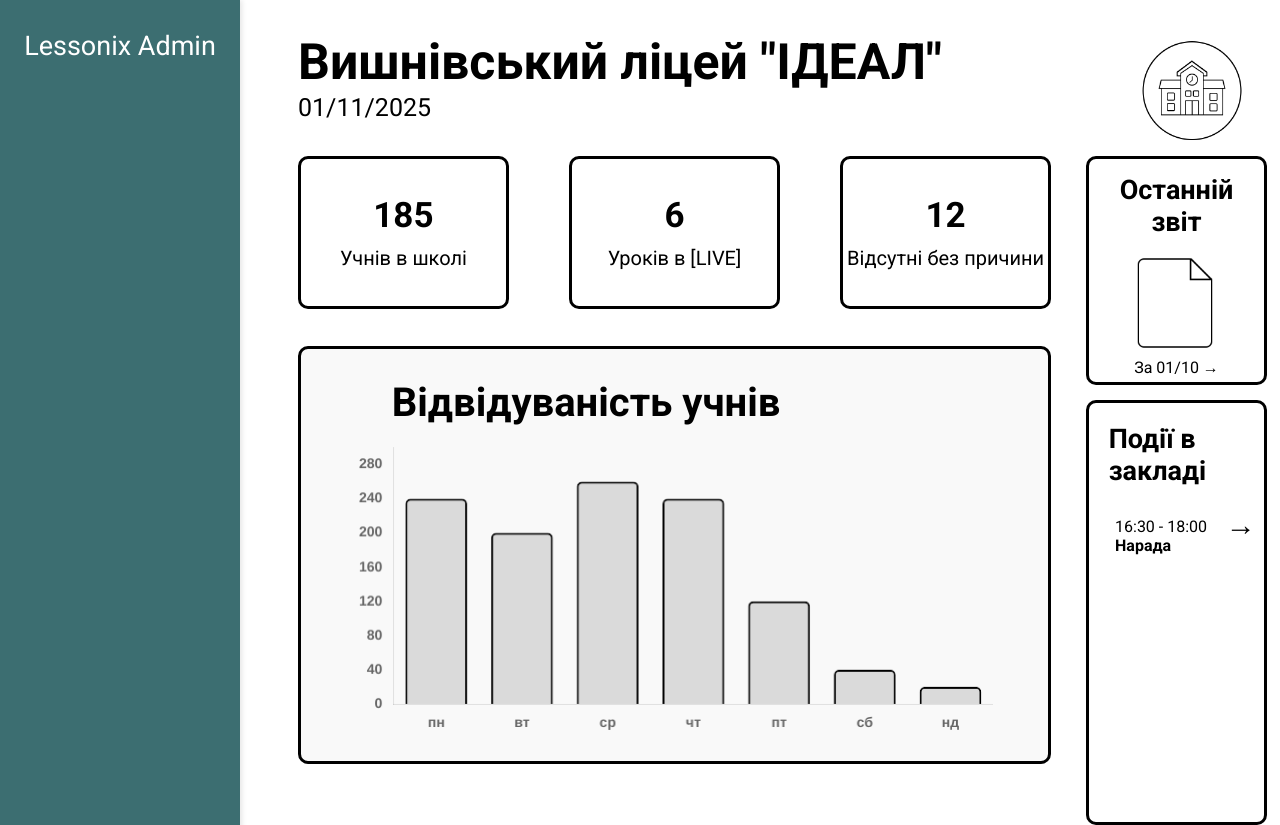
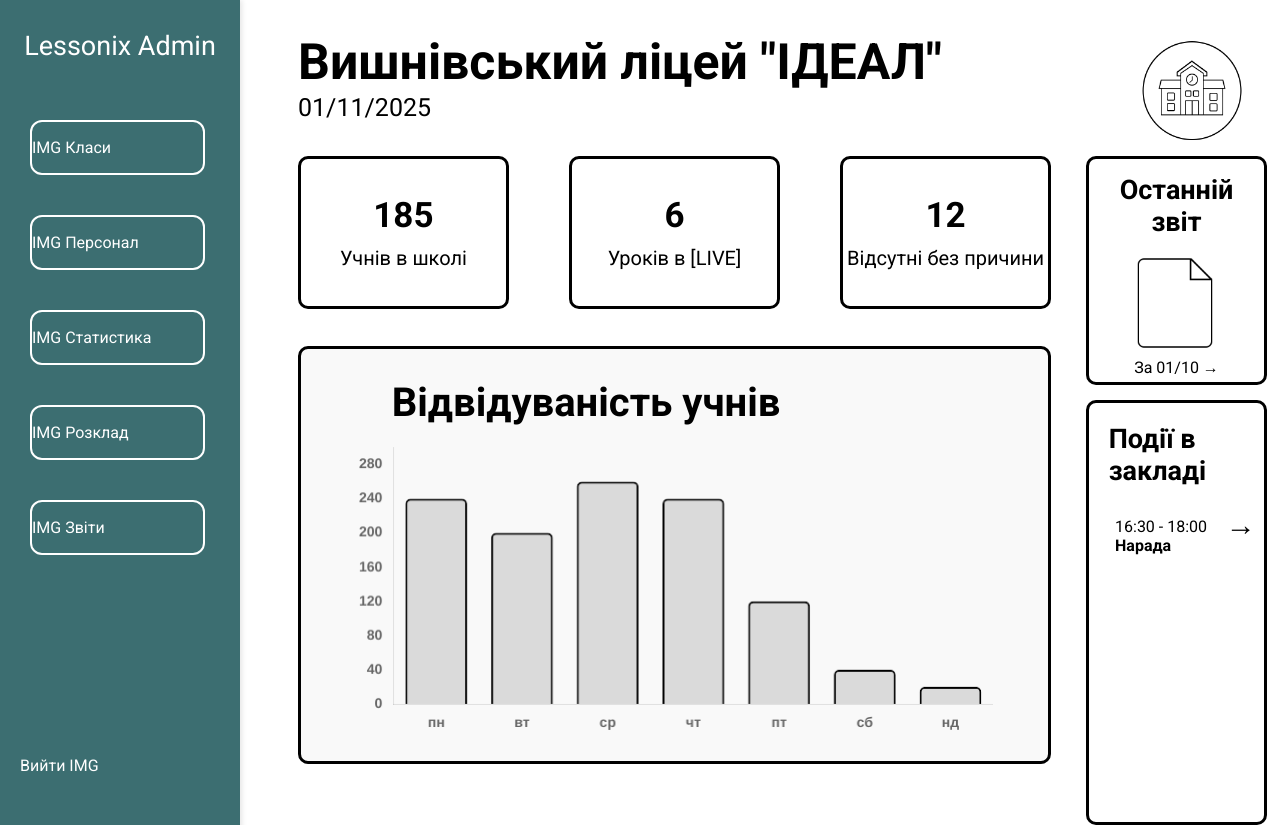
Before and after one commit to andrew-potapenko17/web-lessonixadmin, a Django app: page / in a window 1280 px wide. Run offline with Django 4.2, Linux system fonts and the light colour scheme.

Commit message:
navbar changes

```diff
--- a/lessonixadmin/static/styles/navbar.css
+++ b/lessonixadmin/static/styles/navbar.css
@@ -3,17 +3,28 @@
     top: 0;
     left: 0;
     width: 200px;
-    height: 100vh;
     background-color: #3c6e71;
     box-shadow: 2px 0 5px rgba(0, 0, 0, 0.1);
     display: flex;
     flex-direction: column;
     padding: 20px;
+    height: 100vh;
     z-index: 1000;
 }
 
 a {
     text-decoration: none;
+    color: #ffffff;
+}
+
+.navbar-content {
+    display: flex;
+    flex-direction: column;
+    height: 100%;
+}
+
+.header-title {
+    flex: 0 0 10%;
 }
 
 .header-title p {
@@ -22,3 +33,21 @@ a {
     font-size: 27px;
     margin-top: 10px;
 }
+
+.links-container {
+    flex: 0 0 80%;
+    height: 100%;
+}
+
+.classes-link, .personal-link, .statistics-link, .schedule-link, .reports-link {
+    width: 171px;
+    height: 51px;
+    border: 2px solid #ffffff;
+    border-radius: 12px;
+    display: inline-block;
+    margin: 20px 10px 20px 10px;
+}
+
+.logout-container {
+    flex: 0 0 10%;
+}
--- a/lessonixadmin/templates/navbar.html
+++ b/lessonixadmin/templates/navbar.html
@@ -10,5 +10,44 @@
 
         <div class="links-container">
 
+            <a href="/">
+                <div class="classes-link">
+                    <p>IMG Класи</p>
+                </div>
+            </a>
+
+            <a href="/">
+                <div class="personal-link">
+                    <p>IMG Персонал</p>
+                </div>
+            </a>
+
+            <a href="/">
+                <div class="statistics-link">
+                    <p>IMG Статистика</p>
+                </div>
+            </a>
+
+            <a href="/">
+                <div class="schedule-link">
+                    <p>IMG Розклад</p>
+                </div>
+            </a>
+
+            <a href="/">
+                <div class="reports-link">
+                    <p>IMG Звіти</p>
+                </div>
+            </a>
+
+        </div>
+
+        <div class="logout-container">
+            <a href="/">
+                <div class="logout-link">
+                    <p>Вийти IMG</p>
+                </div>
+            </a>
+        </div>
     </div>
 </nav>
```
